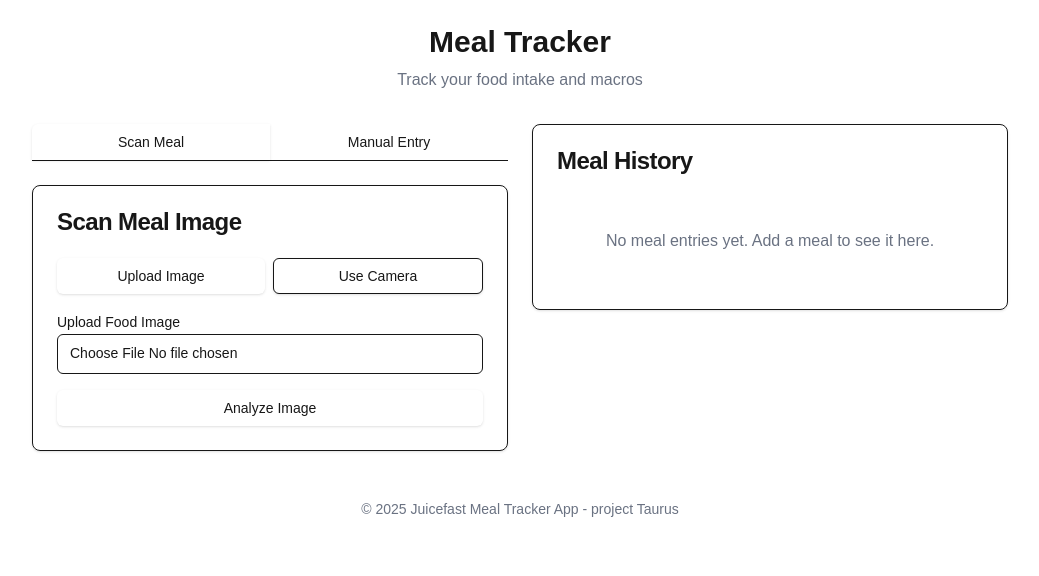
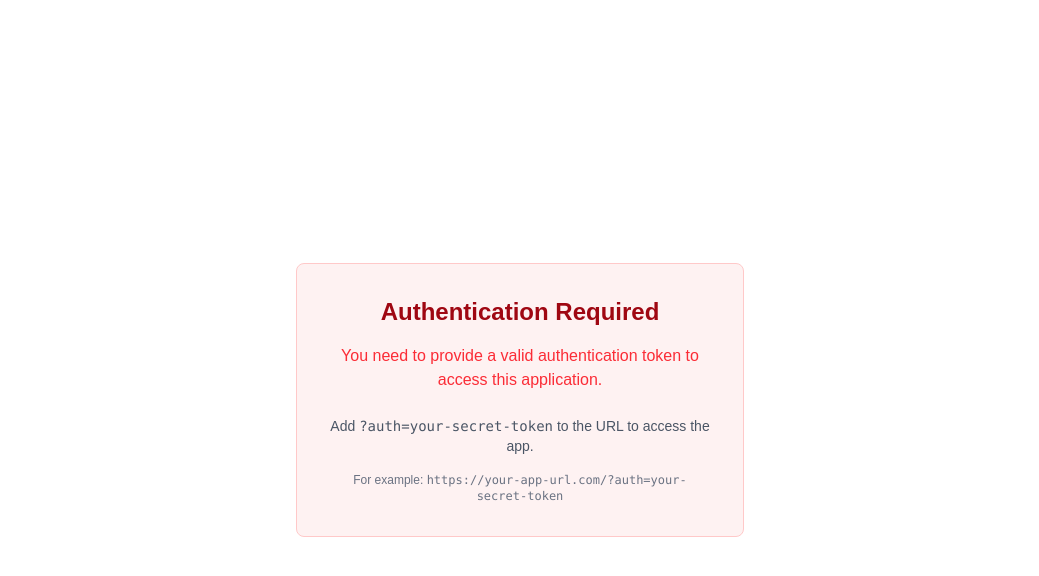
Before and after one commit to snsa-kscc/juicefast-web-app, a Next.js app: page / in a window 1280 px wide. Shown: the top 576 px of the page, without its empty margins (120-1159 px from the left). Built offline with nearby package versions, Linux system fonts and the light colour scheme; no server answers.

Commit message:
add auth

```diff
--- a/src/app/page.tsx
+++ b/src/app/page.tsx
@@ -1,22 +1,50 @@
 "use client";
 
 import Image from "next/image";
-import { useState, Suspense } from "react";
+import { useState, useEffect, Suspense } from "react";
+import { useSearchParams } from "next/navigation";
 import { ImageScanner } from "@/components/meal-tracker/image-scanner";
 import { ManualEntryForm } from "@/components/meal-tracker/manual-entry-form";
 import { MealLog } from "@/components/meal-tracker/meal-log";
 import { MacroData } from "@/app/actions/analyze-meal";
 import { Button } from "@/components/ui/button";
+import { isValidToken, SECRET_TOKEN } from "@/lib/auth";
 
-// Main component for the meal tracker app
+// Main component that uses search params - needs to be wrapped in Suspense
 function MealTrackerApp() {
   const [meals, setMeals] = useState<MacroData[]>([]);
   const [activeTab, setActiveTab] = useState<"scan" | "manual">("scan");
+  const [isAuthenticated, setIsAuthenticated] = useState(false);
+  const searchParams = useSearchParams();
 
   // Handler for when a meal is added (from either scanner or manual entry)
   const handleMealAdded = (mealData: MacroData) => {
     setMeals((prev) => [mealData, ...prev]);
   };
+
+  // Check authentication on component mount and when search params change
+  useEffect(() => {
+    const authToken = searchParams.get("auth");
+    setIsAuthenticated(isValidToken(authToken));
+  }, [searchParams]);
+
+  // If not authenticated, show login instructions
+  if (!isAuthenticated) {
+    return (
+      <div className="min-h-screen p-4 sm:p-6 max-w-5xl mx-auto flex flex-col items-center justify-center">
+        <div className="bg-red-50 border border-red-200 rounded-lg p-8 max-w-md w-full text-center">
+          <h1 className="text-2xl font-bold text-red-800 mb-4">Authentication Required</h1>
+          <p className="text-red-500 mb-6">You need to provide a valid authentication token to access this application.</p>
+          <p className="text-sm text-gray-600 mb-4">
+            Add <code>?auth=your-secret-token</code> to the URL to access the app.
+          </p>
+          <p className="text-xs text-gray-500">
+            For example: <code>https://your-app-url.com/?auth=your-secret-token</code>
+          </p>
+        </div>
+      </div>
+    );
+  }
 
   return (
     <div className="min-h-screen p-4 sm:p-6 max-w-5xl mx-auto">
--- /dev/null
+++ b/src/lib/auth.ts
@@ -0,0 +1,10 @@
+export const SECRET_TOKEN = process.env.NEXT_PUBLIC_SECRET_TOKEN || "default-token-if-not-set";
+
+/**
+ * Checks if the provided token matches the secret token
+ */
+export function isValidToken(token: string | null): boolean {
+  // If SECRET_TOKEN is undefined (during SSR), don't authenticate
+  if (!SECRET_TOKEN) return false;
+  return token === SECRET_TOKEN;
+}
```
